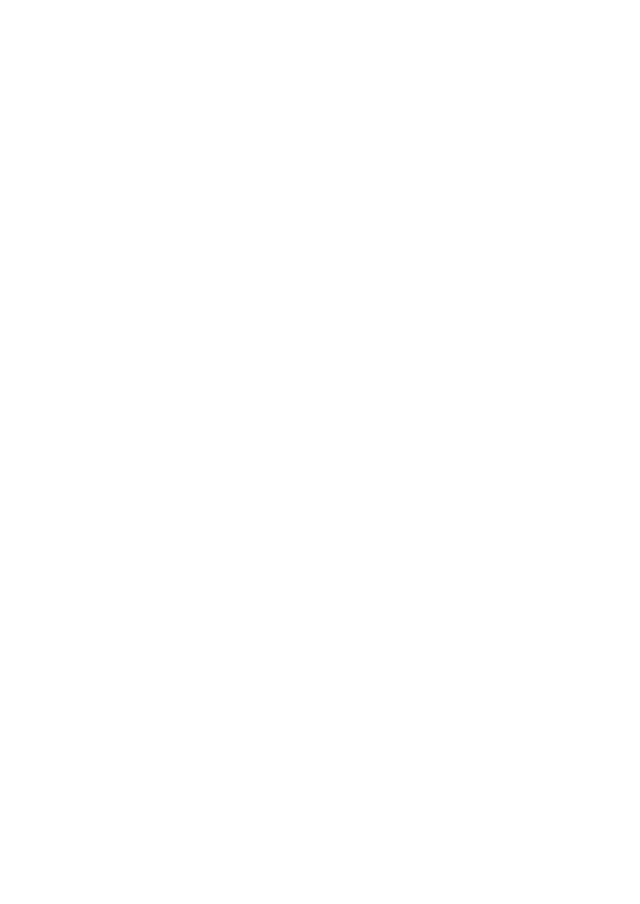
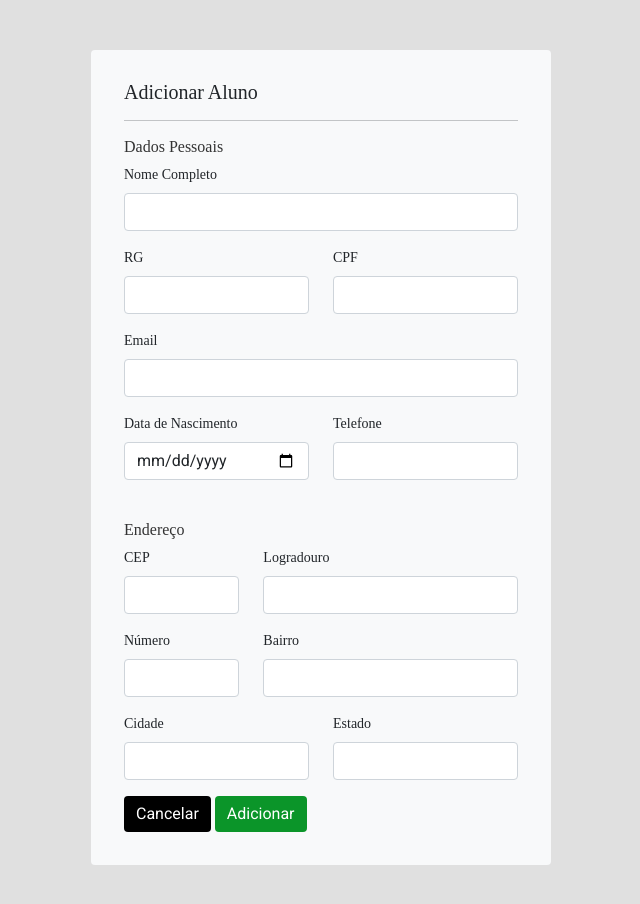
Before and after one commit to DJV-INC/sistema-matricula-frontend, a React (Create React App) app: page /addAluno in a window 1280 px wide. Before the commit this address had no page. Shown: the top 904 px of the page, without its empty margins (319-959 px from the left). Before the commit the page ends 800 px from the top, so only its background shows below. Built offline with nearby package versions, Linux system fonts and the light colour scheme.

Commit message:
Pagina - Adicionar Aluno

```diff
--- a/public/index.html
+++ b/public/index.html
@@ -1,19 +1,18 @@
 <html lang="pt-BR">
+
 <head>
   <meta charset="utf-8" />
   <link rel="icon" href="%PUBLIC_URL%/favicon.ico" />
   <meta name="viewport" content="width=device-width, initial-scale=1" />
   <meta name="theme-color" content="#000000" />
-    <meta
-      name="description"
-      content="Web site created using create-react-app"
-    />
+  <meta name="description" content="Web site created using create-react-app" />
   <link rel="apple-touch-icon" href="%PUBLIC_URL%/logo192.png" />
   <!--
       manifest.json provides metadata used when your web app is installed on a
       user's mobile device or desktop. See https://developers.google.com/web/fundamentals/web-app-manifest/
     -->
   <link rel="manifest" href="%PUBLIC_URL%/manifest.json" />
+  <link rel="stylesheet" href="https://cdn.jsdelivr.net/npm/bootstrap@5.1.0/dist/css/bootstrap.min.css" />
   <!--
       Notice the use of %PUBLIC_URL% in the tags above.
       It will be replaced with the URL of the `public` folder during the build.
@@ -25,6 +24,7 @@
     -->
   <title>Sistema de Matrícula - Escola Municipal de Música SP</title>
 </head>
+
 <body>
   <noscript>You need to enable JavaScript to run this app.</noscript>
   <div id="root"></div>
@@ -39,4 +39,5 @@
       To create a production bundle, use `npm run build` or `yarn build`.
     -->
 </body>
+
 </html>
--- /dev/null
+++ b/src/components/AddAluno/index.jsx
@@ -0,0 +1,217 @@
+
+import React from 'react'
+import './style.css'
+import { Button, Col, Container, Form, FormGroup, Input, Label, Row } from 'reactstrap'
+
+export default function AddAluno() {
+  return (
+    <div className='modal-addaluno'>
+      <Row>
+        <Col
+          className="bg-light border, field-addaluno"
+          md={{
+            offset: 3,
+            size: 6
+          }}
+          sm="12"
+        >
+
+
+
+          <Form>
+
+
+
+            <h1>Adicionar Aluno</h1>
+            <hr />
+            <h2>Dados Pessoais</h2>
+
+
+
+            <FormGroup>
+              <Label for="NomeCompleto">
+                Nome Completo
+              </Label>
+              <Input
+                id="NomeCompleto"
+                name="Nome"
+              />
+            </FormGroup>
+
+
+
+            <Row>
+              <Col md={6}>
+                <FormGroup>
+                  <Label for="RG">
+                    RG
+                  </Label>
+                  <Input
+                    id="RG"
+                    name="RG"
+                  />
+                </FormGroup>
+              </Col>
+              <Col md={6}>
+                <FormGroup>
+                  <Label for="CPF">
+                    CPF
+                  </Label>
+                  <Input
+                    id="CPF"
+                    name="CPF"
+                  />
+                </FormGroup>
+              </Col>
+            </Row>
+
+
+
+            <FormGroup>
+              <Label for="Email">
+                Email
+              </Label>
+              <Input
+                id="Email"
+                name="Email"
+                type="Email"
+              />
+            </FormGroup>
+
+
+
+            <Row>
+              <Col md={6}>
+                <FormGroup>
+                  <Label for="DataNasc">
+                    Data de Nascimento
+                  </Label>
+                  <Input
+                    id="DataNasc"
+                    name="DataNasc"
+                    type="date"
+                  />
+                </FormGroup>
+              </Col>
+              <Col md={6}>
+                <FormGroup>
+                  <Label for="Tell">
+                    Telefone
+                  </Label>
+                  <Input
+                    id="Tell"
+                    name="Tell"
+                  />
+                </FormGroup>
+              </Col>
+            </Row>
+
+
+
+            <br />
+            <h2>Endereço</h2>
+
+
+
+            <Row>
+              <Col md={4}>
+                <FormGroup>
+                  <Label for="CEP">
+                    CEP
+                  </Label>
+                  <Input
+                    id="CEP"
+                    name="CEP"
+                  />
+                </FormGroup>
+              </Col>
+              <Col md={8}>
+                <FormGroup>
+                  <Label for="Logradouro">
+                    Logradouro
+                  </Label>
+                  <Input
+                    id="Logradouro"
+                    name="Logradouro"
+                  />
+                </FormGroup>
+              </Col>
+            </Row>
+
+
+
+            <Row>
+              <Col md={4}>
+                <FormGroup>
+                  <Label for="Numero">
+                    Número
+                  </Label>
+                  <Input
+                    id="Numero"
+                    name="Numero"
+                  />
+                </FormGroup>
+              </Col>
+              <Col md={8}>
+                <FormGroup>
+                  <Label for="Bairro">
+                    Bairro
+                  </Label>
+                  <Input
+                    id="Bairro"
+                    name="Bairro"
+                  />
+                </FormGroup>
+              </Col>
+            </Row>
+
+
+
+            <Row>
+              <Col md={6}>
+                <FormGroup>
+                  <Label for="Cidade">
+                    Cidade
+                  </Label>
+                  <Input
+                    id="Cidade"
+                    name="Cidade"
+                  />
+                </FormGroup>
+              </Col>
+              <Col md={6}>
+                <FormGroup>
+                  <Label for="Estado">
+                    Estado
+                  </Label>
+                  <Input
+                    id="Estado"
+                    name="Estado"
+                  />
+                </FormGroup>
+              </Col>
+            </Row>
+
+
+            <Row className='button-div-addaluno'>
+              <div >
+
+                  <Button className="Cancel">
+                    Cancelar
+                  </Button>
+
+                  <> </>
+
+                  <Button className='Confirm'>
+                    Adicionar
+                  </Button>
+
+              </div>
+            </Row>
+
+          </Form>
+        </Col>
+      </Row>
+    </div >
+  )
+}
--- /dev/null
+++ b/src/components/AddAluno/style.css
@@ -0,0 +1,48 @@
+.modal-addaluno {
+    padding: 15%;
+    padding-top: 50px;
+    padding-bottom: 50px;
+    background: #E0E0E0;
+}
+
+.field-addaluno {
+    padding: 33px;
+    padding-top: 30px;
+    border-radius: 4px;
+}
+
+h1 {
+    font-family: Montserrat semibold;
+    font-size: 20px;
+}
+
+hr {
+    color: #CCCCCC, 20%;
+}
+
+h2 {
+    font-family: Montserrat semibold;
+    font-size: 16px;
+    color: #333333;
+}
+
+label {
+    font-family: Montserrat;
+    font-size: 14px;
+}
+
+.button-div-addaluno{
+    display: flex;
+}
+
+.Confirm{
+    background-color: #0B9529;
+    color: #fff;
+    border: 0;
+}
+
+.Cancel{
+    background-color: #000;
+    color: #fff;
+    border: 0;
+}
--- a/src/router.jsx
+++ b/src/router.jsx
@@ -1,11 +1,18 @@
 import {Route, Routes} from "react-router-dom"
+import React from "react";
 
 import Home from "./pages/Home";
+import AddAluno from "./components/AddAluno";
+
+
+
+
 
 export default function Router() {
   	return (
 		<Routes>
 			<Route exact path="/" element={<Home/>}/>
+			<Route exact path="/addAluno" element={<AddAluno/>}/>
 		</Routes>
   	);
 }
```
Lines whose indentation alone changed are shown as unchanged.
